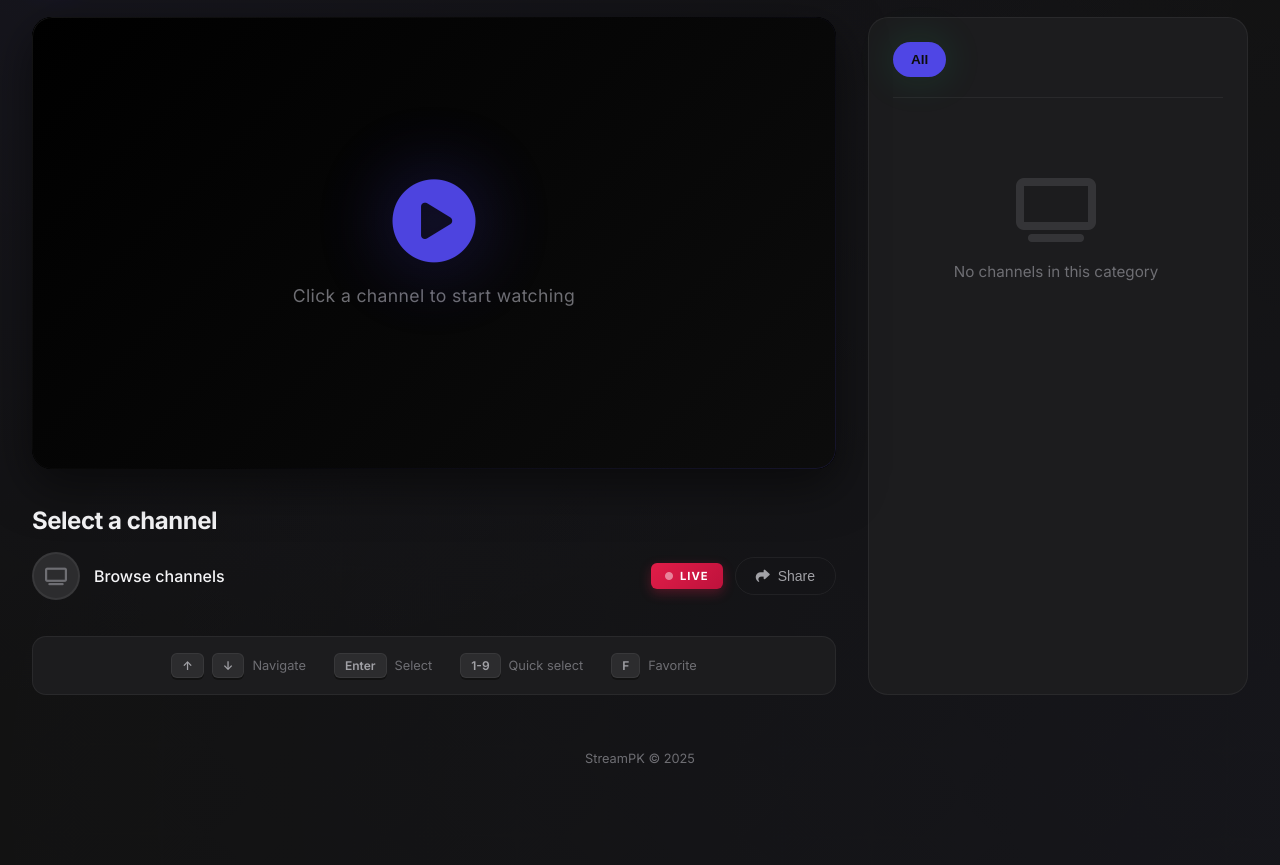
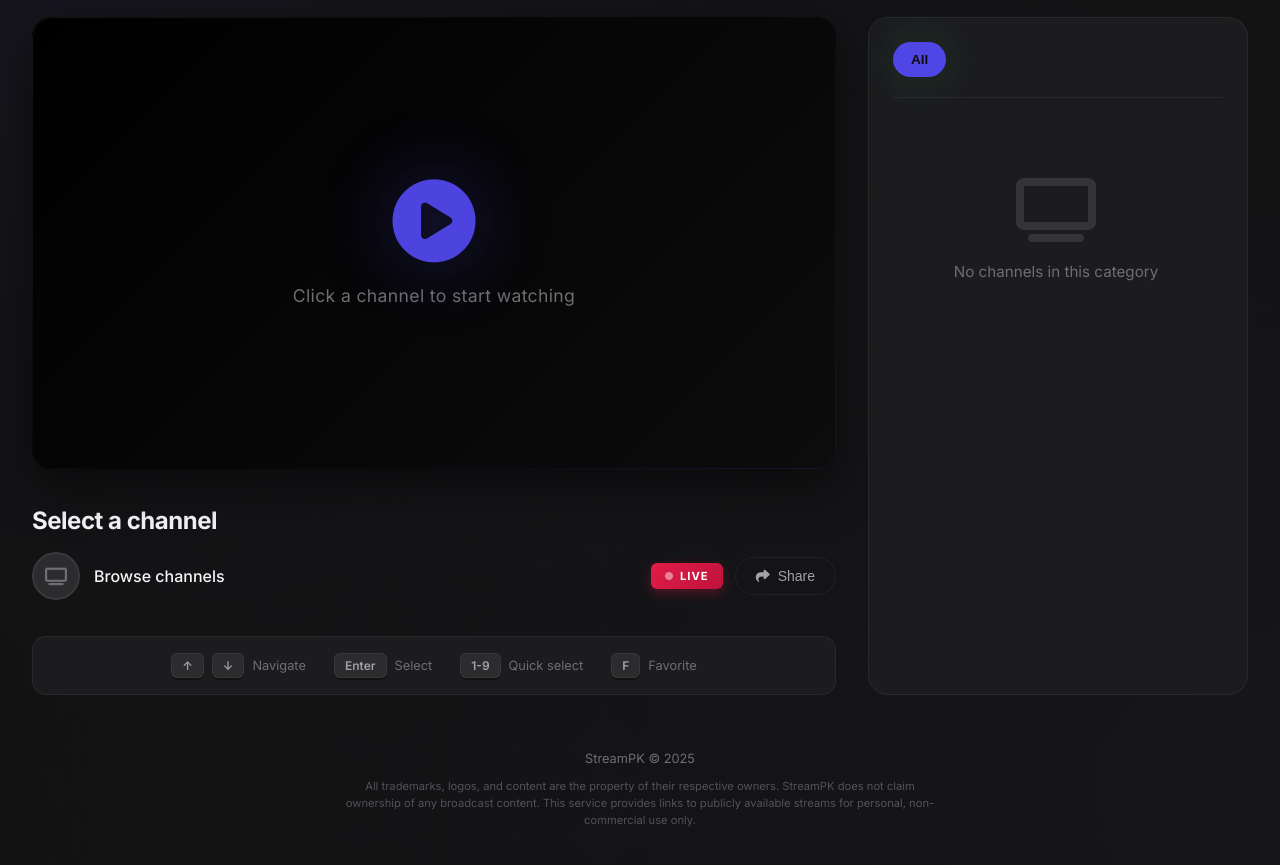
Before and after one commit to saqe/streampk, a plain HTML site: page index.html in a window 1280 px wide. Shown: the part 83-948 px from the top of the page. Before the commit the page ends 897 px from the top, so only its background shows below. Drawn offline with Linux system fonts and the light colour scheme; no server answers.

Commit message:
Add legal disclaimer to footer

```diff
--- a/css/styles.css
+++ b/css/styles.css
@@ -818,6 +818,17 @@ kbd {
     color: var(--accent);
 }
 
+.footer .legal-notice {
+    margin-top: 12px;
+    font-size: 0.7rem;
+    color: var(--text-muted);
+    opacity: 0.7;
+    max-width: 600px;
+    margin-left: auto;
+    margin-right: auto;
+    line-height: 1.5;
+}
+
 /* Card entrance animation */
 @keyframes cardEnter {
     from {
--- a/index.html
+++ b/index.html
@@ -94,6 +94,7 @@
         <!-- Footer -->
         <footer class="footer">
             <p>StreamPK &copy; 2025</p>
+            <p class="legal-notice">All trademarks, logos, and content are the property of their respective owners. StreamPK does not claim ownership of any broadcast content. This service provides links to publicly available streams for personal, non-commercial use only.</p>
         </footer>
     </div>
 
```
